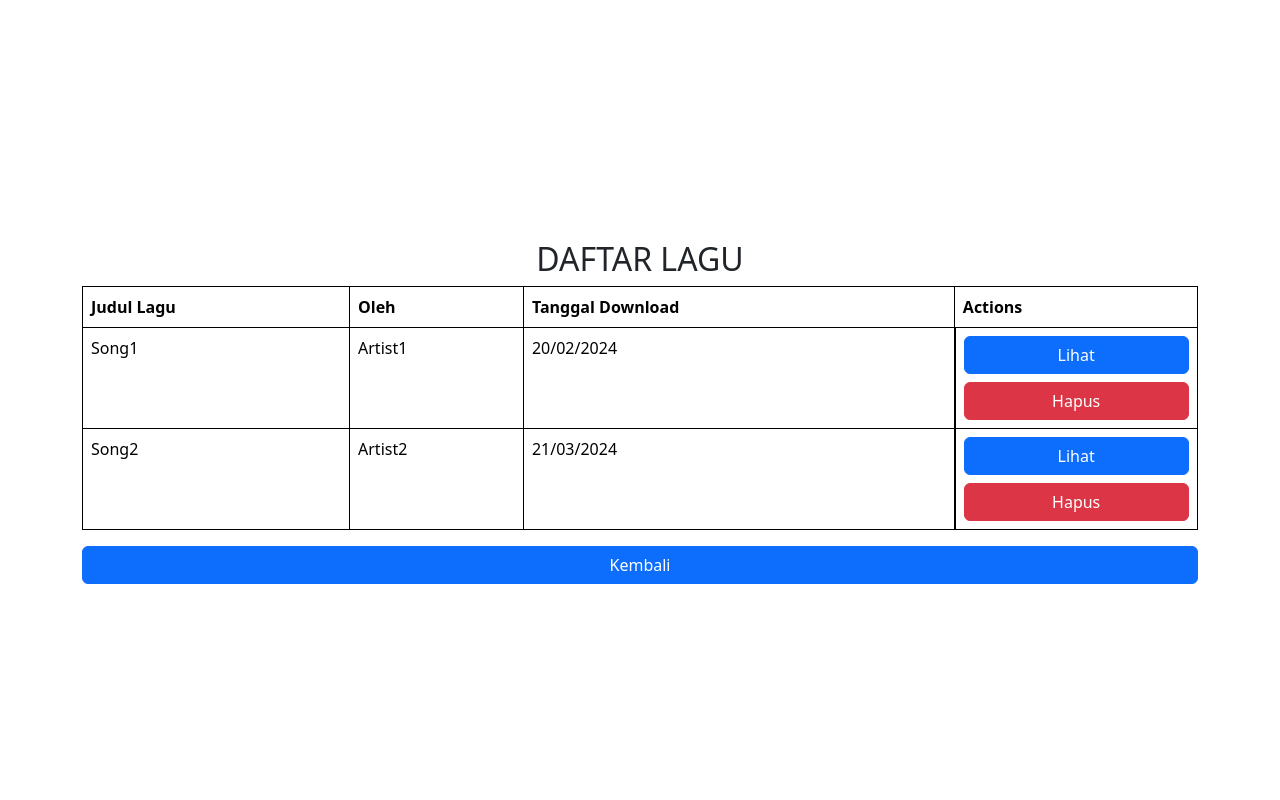
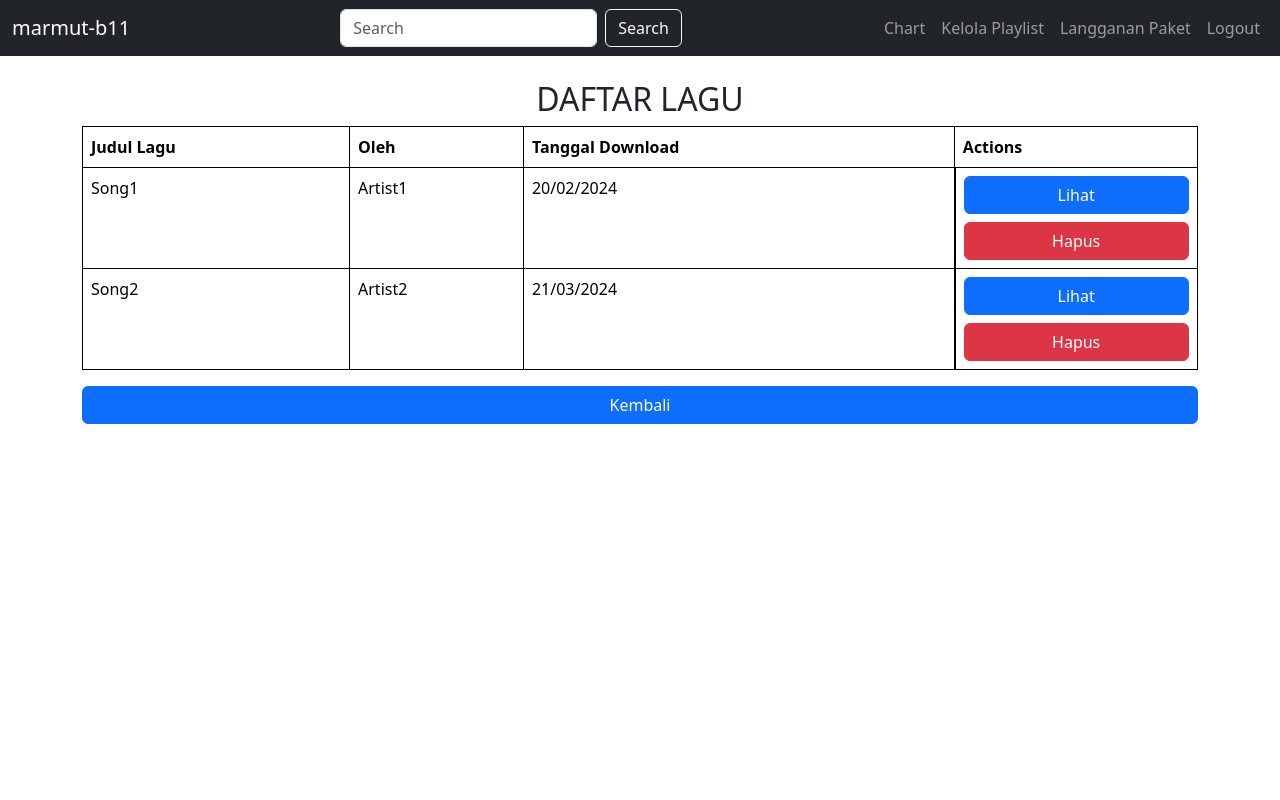
Before and after one commit to basdat-b11/frontend, a Django app: template main/templates/downloaded-song.html in a window 1280 px wide. Run offline with Django 5.2, Linux system fonts and the light colour scheme; the template is opened without the code that fills it, so the values that code supplies are empty.

Commit message:
insert navbar for downloaded song page

```diff
--- a/main/templates/downloaded-song.html
+++ b/main/templates/downloaded-song.html
@@ -12,7 +12,38 @@
     }
   </style>
 </head>
-<body class="d-flex align-items-center justify-content-center">
+<body>
+  <nav class="navbar navbar-expand-lg navbar-dark bg-dark sticky-top">
+    <div class="container-fluid">
+      <a class="navbar-brand" href="#">marmut-b11</a>
+      <button class="navbar-toggler" type="button" data-bs-toggle="collapse" data-bs-target="#navbarSupportedContent"
+          aria-controls="navbarSupportedContent" aria-expanded="false" aria-label="Toggle navigation">
+          <span class="navbar-toggler-icon"></span>
+      </button>
+
+      <div class="collapse navbar-collapse" id="navbarSupportedContent">
+          <form class="form-inline my-2 my-lg-0 mx-auto d-flex gap-2">
+              <input class="form-control mr-sm-2" type="search" placeholder="Search" aria-label="Search">
+              <button class="btn btn-outline-light my-2 my-sm-0" type="submit">Search</button>
+          </form>
+          <ul class="navbar-nav ml-auto">
+              <li class="nav-item">
+                  <a class="nav-link" href="#">Chart</a>
+              </li>
+              <li class="nav-item">
+                  <a class="nav-link" href="#">Kelola Playlist</a>
+              </li>
+              <li class="nav-item">
+                  <a class="nav-link" href="#">Langganan Paket</a>
+              </li>
+              <li class="nav-item">
+                  <a class="nav-link" href="#">Logout</a>
+              </li>
+          </ul>
+      </div>
+    </div>
+  </nav>
+
   <div class="container mt-4">
     <h2 class="text-center">DAFTAR LAGU</h2>
     <table class="table table-bordered border-black">
```
